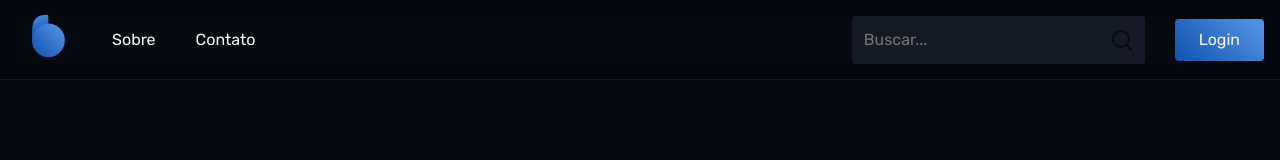
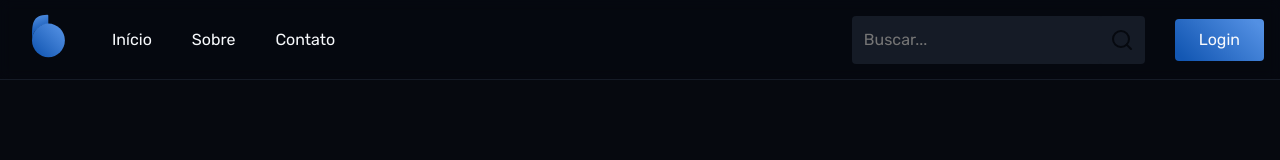
Before and after one commit to DaywisonSilva/blog-v2, a React (Vite) app: page / in a window 1280 px wide. Shown: the top 160 px of the page. Built offline with nearby package versions, Linux system fonts and the light colour scheme; no server answers.

Commit message:
add home route

```diff
--- a/src/components/Header/Header.tsx
+++ b/src/components/Header/Header.tsx
@@ -29,6 +29,11 @@ function Header() {
             </Link>
           </div>
           <ul className='menu'>
+            <li>
+              <Link to='/' className='p-1'>
+                Início
+              </Link>
+            </li>
             <li>
               <Link to='/about' className='p-1'>
                 Sobre
@@ -76,6 +81,15 @@ function Header() {
           <ul className='nav-mobile'>
             <li>
               <Link
+                to='/'
+                className='link-menu-mobile'
+                onClick={() => setShow(!show)}
+              >
+                Início
+              </Link>
+            </li>
+            <li>
+              <Link
                 to='/about'
                 className='link-menu-mobile'
                 onClick={() => setShow(!show)}
```
